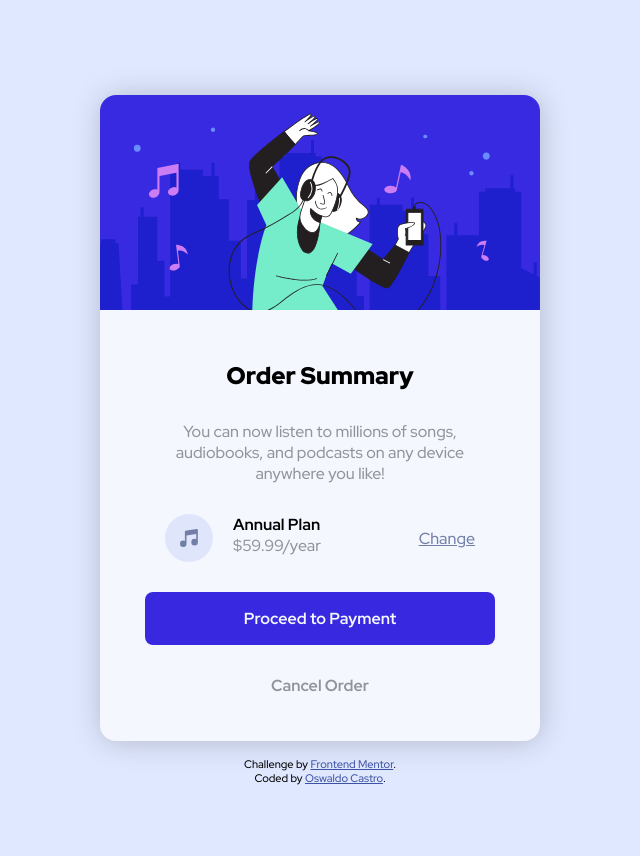
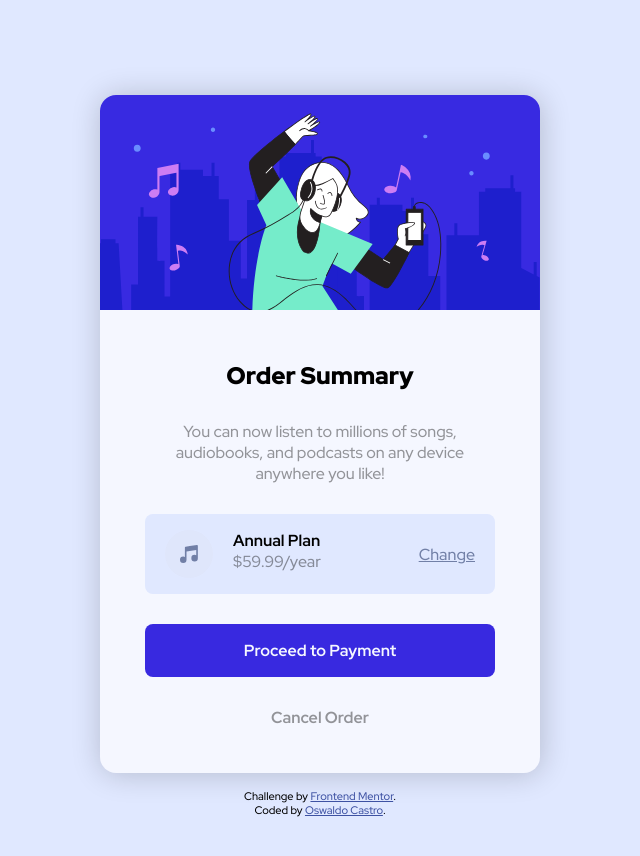
Before and after one commit to tufcoder/challenge-order-summary-component, a plain HTML site: page index.html in a window 1280 px wide. Shown: the whole page, without its empty margins (320-960 px from the left). Drawn offline with Linux system fonts and the light colour scheme.

Commit message:
adds background color in plan wrapper

```diff
--- a/css/main.css
+++ b/css/main.css
@@ -82,8 +82,10 @@ img {
   display: flex;
   align-items: center;
   justify-content: space-between;
-  padding: 0 20px;
+  border-radius: .5rem;
+  padding: 1rem 20px;
   width: 100%;
+  background-color: var(--blue-200);
 }
 
 .plan-wrapper a {
```
